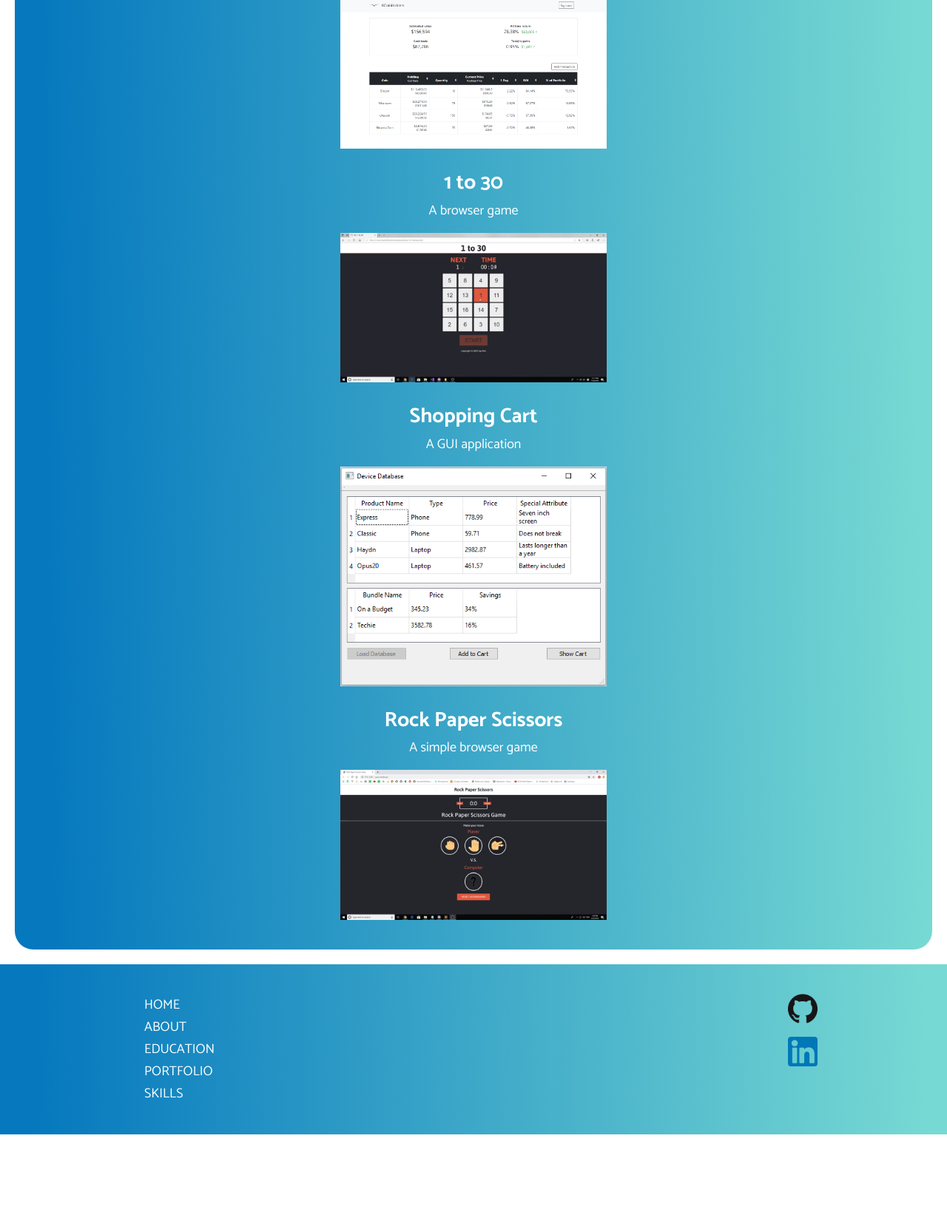
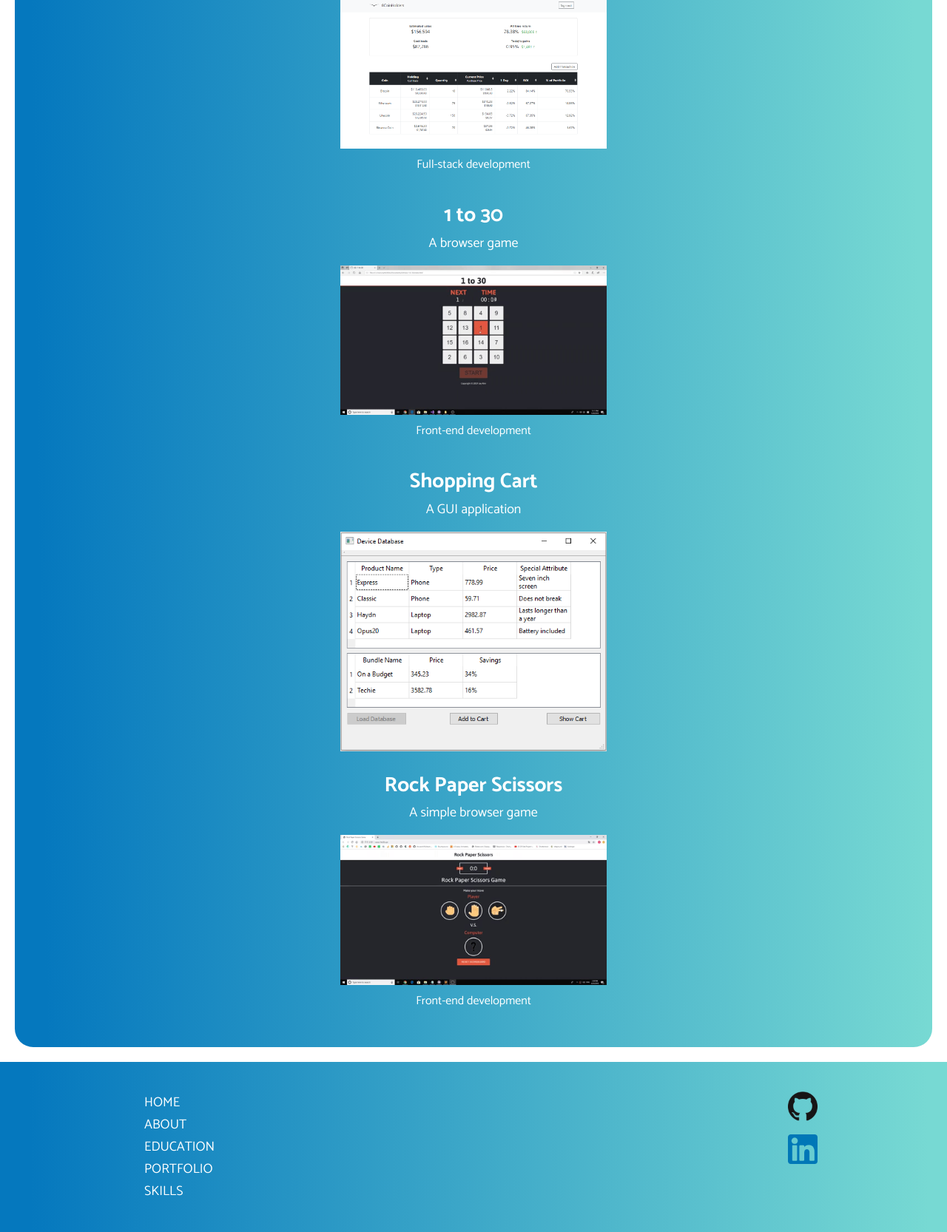
Before and after one commit to kimjaeh10/kimjaeh10.github.io, a PHP site: page /portfolio.html in a window 1280 px wide. Shown: the part 329-1995 px from the top of the page at 74% size. Before the commit the page ends 1863 px from the top, so only its background shows below. Run offline with PHP 8.4, Linux system fonts and the light colour scheme.

Commit message:
Portfolio description added

```diff
--- a/css/style.css
+++ b/css/style.css
@@ -478,7 +478,8 @@ header .header-contact {
 .portfolio p {
     font-size: 16px;
     color: #fff;
-    margin-bottom: 10px;
+    padding: 10px 0;
+    text-align: center;
 }
 
 .portfolio img {
--- a/portfolio.html
+++ b/portfolio.html
@@ -57,9 +57,11 @@
 						<div class="portfolio-box-element p-html-css p-javascript p-php p-mysql p-jquery">
 							<h2>Cryptocurrency Portfolio</h2>
 							<h3>A service for cryptocurrency traders</h3>
+
 							<a href="http://8coinholders.com" target="_blank">
 								<img src="images/coin_portfolio.png" alt="coin portfolio dashboard">
 							</a>
+							<p>Full-stack development</p>
 						</div>
 
 						<div class="portfolio-box-element p-html-css p-javascript p-jquery">
@@ -68,6 +70,7 @@
 							<a href="http://www.1to30.site/" target="_blank">
 								<img src="images/1to30.gif" alt="1to30 main screen">
 							</a>
+							<p>Front-end development</p>
 						</div>
 
 						<div class="portfolio-box-element p-cpp">
@@ -84,6 +87,7 @@
 							<a href="http://www.1to30.xyz/" target="_blank">
 								<img src="images/rock_paper_scissors.gif" alt="rock paper scissors main screen">
 							</a>
+							<p>Front-end development</p>
 						</div>
 					</div>
 
```
